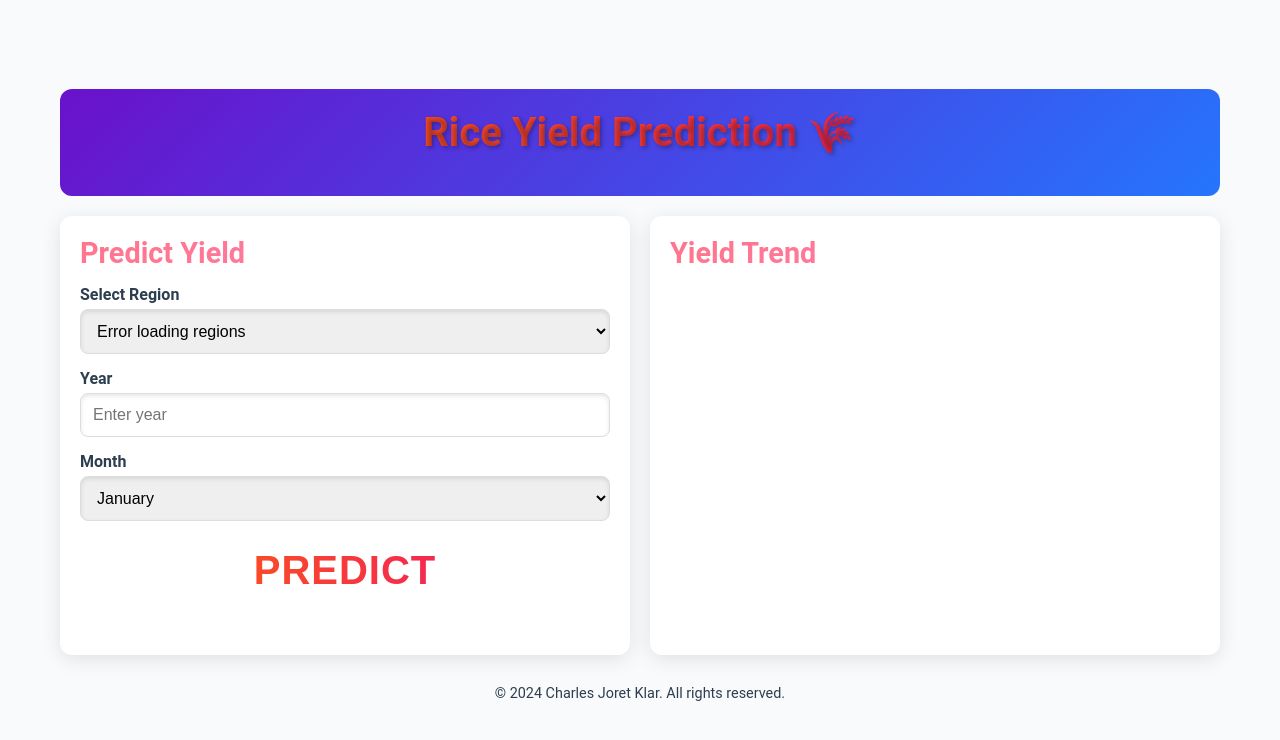
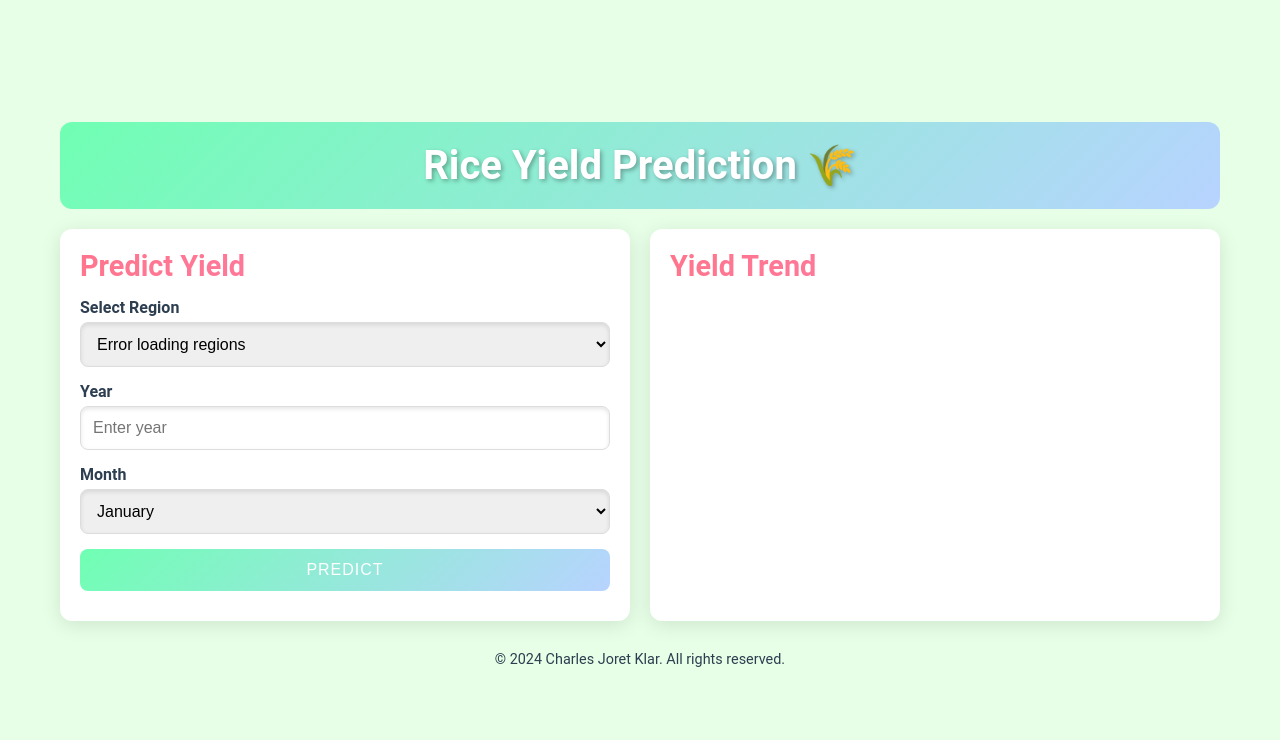
Before and after one commit to klxrence/riceyield, a website: page public/index.html in a window 1280 px wide. Drawn offline with nearby package versions, Linux system fonts and the light colour scheme; no server answers.

Commit message:
change designs1

```diff
--- a/public/index.html
+++ b/public/index.html
@@ -5,13 +5,14 @@
   <meta name="viewport" content="width=device-width, initial-scale=1.0">
   <title>Rice Yield Prediction</title>
   <link rel="stylesheet" href="styles.css">
+  <link href="https://fonts.googleapis.com/css2?family=Montserrat:wght@400;500;700&display=swap" rel="stylesheet">
   <script src="https://cdn.jsdelivr.net/npm/chart.js"></script>
   <script src="script.js" defer></script>
 </head>
 <body>
   <div class="app-container">
     <header class="header">
-      <h1 class="gradient-text">Rice Yield Prediction 🌾</h1>
+      <h1>Rice Yield Prediction 🌾</h1>
     </header>
     <main class="main">
       <div class="form-card">
@@ -41,7 +42,7 @@
             <option value="12">December</option>
           </select>
 
-          <button type="button" onclick="getRiceYield()" class="gradient-text">Predict</button>
+          <button type="button" onclick="getRiceYield()">Predict</button>
         </form>
         <p id="result" class="result"></p>
       </div>
--- a/public/styles.css
+++ b/public/styles.css
@@ -1,8 +1,8 @@
 /* Root Variables */
 :root {
-    --primary-gradient: linear-gradient(135deg, #6a11cb, #2575fc);
+    --primary-gradient: linear-gradient(135deg, #70ffb3, hsl(217, 100%, 86%));
     --secondary-gradient: linear-gradient(135deg, #ff758c, #ff7eb3);
-    --background-color: #f9fafb;
+    --background-color: #e6ffe6fb;
     --card-bg-color: #ffffff;
     --text-color: #2c3e50;
     --accent-color: #ff5722;
@@ -132,15 +132,6 @@
     color: var(--text-color);
   }
 
-  .gradient-text {
-    font-size: 2.5rem;
-    font-weight: bold;
-    background: linear-gradient(to right, #ff6a00, #ee0979); /* Gradient colors */
-    -webkit-background-clip: text; /* Clips background to text */
-    -webkit-text-fill-color: transparent; /* Makes the text transparent to show the gradient */
-    text-align: center;
-    margin-bottom: 20px;
-  }
 
   /* Animations */
   @keyframes fadeIn {
```
